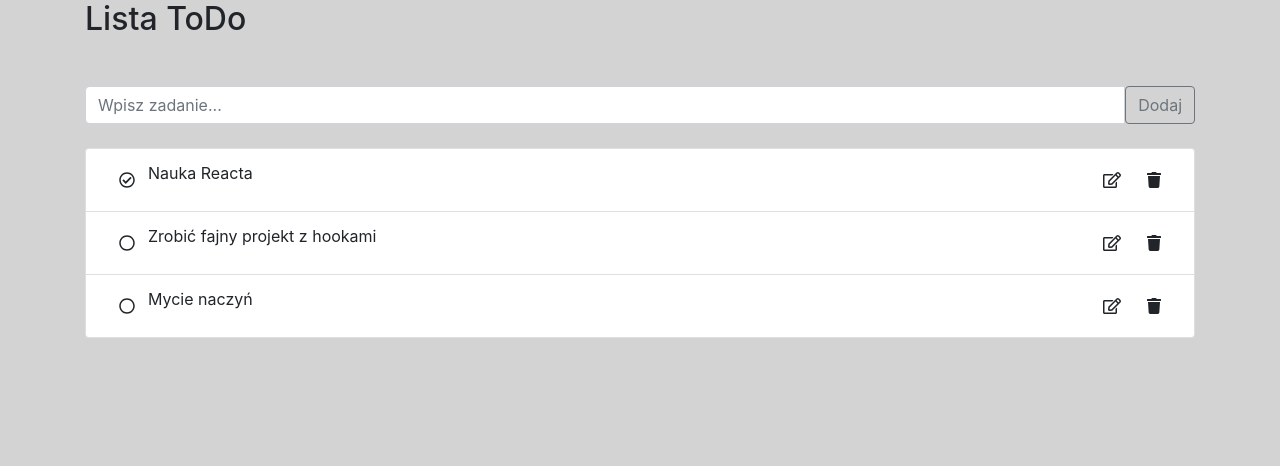
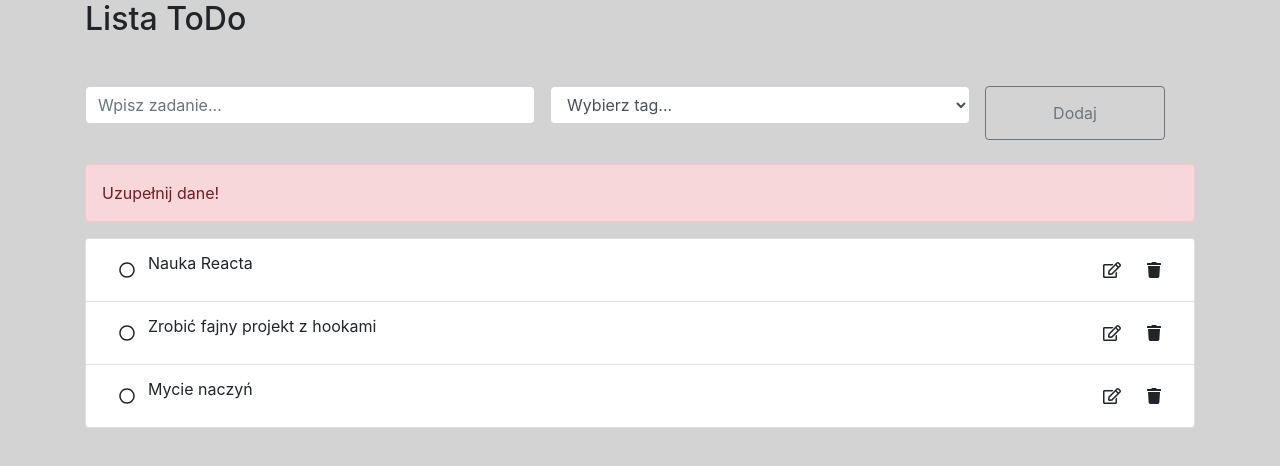
Before and after one commit to DorotaIT/React-Hook-ToDo-App, a React (Create React App) app: page / in a window 1280 px wide. Shown: the top 466 px of the page. Built offline with nearby package versions, Linux system fonts and the light colour scheme.

Commit message:
styling addingItem and valid empty title field

```diff
--- a/src/components/AddingItem/AddingItem.css
+++ b/src/components/AddingItem/AddingItem.css
@@ -7,3 +7,9 @@ button:focus{
     border-color: #495057;
     box-shadow: none;
 }
+
+.alert {
+    display:flex;
+    margin-left: 15px;
+    max-width: 97.4%;
+}
--- a/src/components/AddingItem/AddingItem.js
+++ b/src/components/AddingItem/AddingItem.js
@@ -15,16 +15,24 @@ export const AddingItem = (props) => {
     }
 
     const handleAddTask = () => {
+        if(titleInputValue === "") {
+            console.log("error");
+        } else {
         callbackAddToDos(titleInputValue);
+        setTitleInputValue("");
+        }
     }
 
     const addItemAfterEnterPress = () => {
+        if (titleInputValue !== '') {
         callbackAddToDos(titleInputValue);
         setTitleInputValue("");
+    } else {
+        console.log("error");
+    }
     }
 
     const handleEnterKeyPress = (event) => {
-        console.log("event", event.keyCode);
         if(event.key === "Enter") {
             event.preventDefault();
             addItemAfterEnterPress();
@@ -33,9 +41,11 @@ export const AddingItem = (props) => {
     }
 
     return (
-        <form className="to-do-form input-group mb-4 mt-5">
+        <>
+            <form className="to-do-form input-group container mb-4 mt-5 container-fluid">
+                <div className="row w-100">
                     <input
-                className="form-control"
+                        className="form-control col-md-5"
                         type="text"
                         placeholder="Wpisz zadanie..."
                         onChange={handleTitleInput}
@@ -43,14 +53,30 @@ export const AddingItem = (props) => {
                         value={titleInputValue}
                     >
                     </input>
+                    <div class="form-group col-md-5">
+                        <select class="form-control" id="exampleFormControlSelect1">
+                            <option>Wybierz tag...</option>
+                            <option>Zakupy</option>
+                            <option>Programowanie</option>
+                            <option>Zwierzęta</option>
+                            <option>Prace domowe</option>
+                        </select>
+                    </div>
                     <button
-                className="btn btn-outline-secondary"
+                        className="btn btn-outline-secondary btn-block col-md-2"
                         type="button"
                         onClick={handleAddTask}
                         >
                         Dodaj
                     </button>
+                </div>
             </form>
+                <div className="row">
+                    <div className="alert alert-danger w-100 p-3" role="alert">
+                        Uzupełnij dane!
+                    </div>
+                </div>
+        </>
     )
 
 };
--- a/src/components/MainToDoApp/MainToDoApp.js
+++ b/src/components/MainToDoApp/MainToDoApp.js
@@ -1,13 +1,12 @@
 import React, { useState } from 'react';
 import { AddingItem } from '../AddingItem/AddingItem';
-import { ItemList } from '../ItemList/ItemList';
 import { ToDoList } from '../ToDoList/ToDoList';
 import { v4 as uuidv4 } from 'uuid';
 import './MainToDoApp.css';
 import { toggleIsDoneStatusById, deleteItem } from '../../utils/main'
 
 const mockDate = [
- {id: uuidv4(), title: "Nauka Reacta", isDone: true, tags: ["Programming"]},
+ {id: uuidv4(), title: "Nauka Reacta", isDone: false, tags: ["Programming"]},
  {id: uuidv4(), title: "Zrobić fajny projekt z hookami", isDone: false, tags: ["Programming"]},
  {id: uuidv4(), title: "Mycie naczyń", isDone: false, tags: []}
 ]
```
Lines whose indentation alone changed are shown as unchanged.
